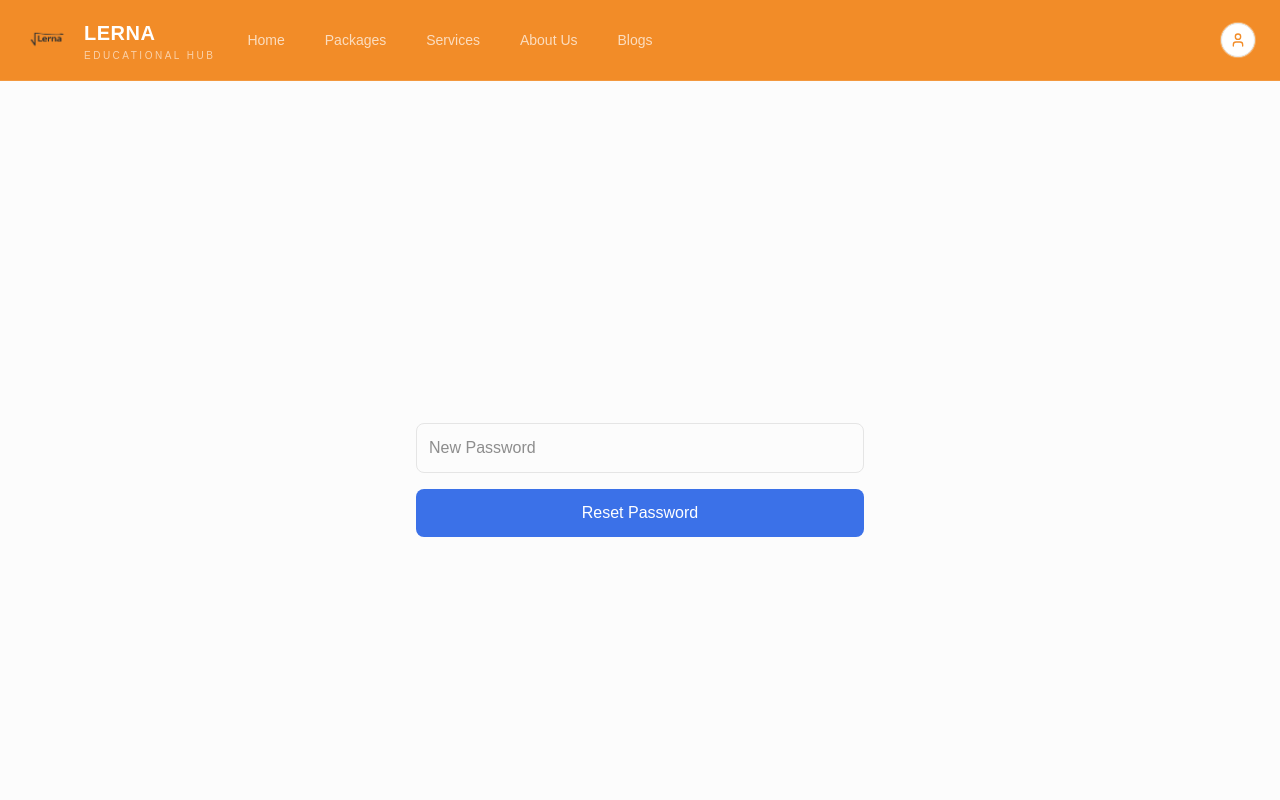
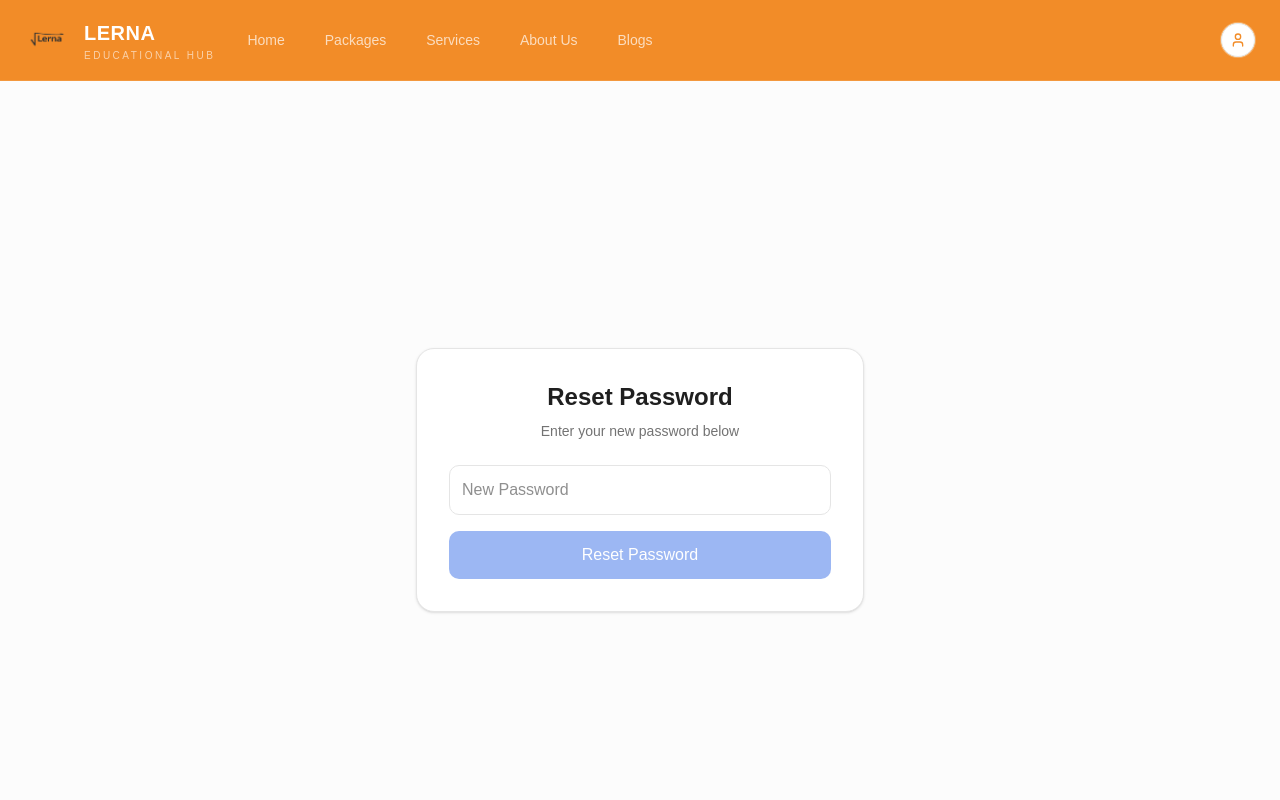
Before and after one commit to Wilsonide/lerna-official, a Next.js app: page /reset-password in a window 1280 px wide. Shown: the top 800 px of the page. Built offline with nearby package versions, Linux system fonts and the light colour scheme; no server answers.

Commit message:
fix reset-password prerender

```diff
--- a/app/(root)/(public)/reset-password/page.tsx
+++ b/app/(root)/(public)/reset-password/page.tsx
@@ -1,7 +1,11 @@
-"use client";
-
 import ResetPasswordForm from "@/components/auth/reset-password-form";
 
-export default function Page() {
-  return <ResetPasswordForm />;
+export default async function Page({
+  searchParams,
+}: {
+  searchParams: Promise<{ token?: string }>;
+}) {
+  const params = await searchParams;
+
+  return <ResetPasswordForm token={params.token ?? ""} />;
 }
--- a/components/auth/reset-password-form.tsx
+++ b/components/auth/reset-password-form.tsx
@@ -1,13 +1,16 @@
 "use client";
 
 import { useState } from "react";
-import { useSearchParams, useRouter } from "next/navigation";
+import { useRouter } from "next/navigation";
 import { toast } from "sonner";
 
 import { AuthService } from "@/app/services/auth.service";
 
-export default function ResetPasswordForm() {
-  const token = useSearchParams().get("token") || "";
+type Props = {
+  token: string;
+};
+
+export default function ResetPasswordForm({ token }: Props) {
   const router = useRouter();
 
   const [password, setPassword] = useState("");
@@ -15,6 +18,11 @@ export default function ResetPasswordForm() {
 
   async function submit() {
     try {
+      if (!token) {
+        toast.error("Invalid reset link");
+        return;
+      }
+
       setLoading(true);
 
       await AuthService.resetPassword(token, password);
@@ -31,20 +39,31 @@ export default function ResetPasswordForm() {
 
   return (
     <div className="min-h-screen flex items-center justify-center bg-muted/30 px-6">
-      <div className="w-full max-w-md space-y-4">
+      <div className="w-full max-w-md rounded-2xl border bg-white p-8 shadow-sm">
+        <div className="mb-6 text-center">
+          <h1 className="text-2xl font-bold">Reset Password</h1>
+          <p className="mt-2 text-sm text-muted-foreground">
+            Enter your new password below
+          </p>
+        </div>
+
+        <div className="space-y-4">
           <input
             type="password"
             placeholder="New Password"
-          className="border p-3 w-full rounded-md"
+            className="w-full rounded-lg border p-3 outline-none focus:ring-2 focus:ring-brand-blue"
+            value={password}
             onChange={(e) => setPassword(e.target.value)}
           />
 
           <button
             onClick={submit}
-          className="bg-brand-blue text-white w-full p-3 rounded-md"
+            disabled={loading || !token}
+            className="w-full rounded-lg bg-brand-blue p-3 text-white transition hover:bg-brand-blue/90 disabled:opacity-50"
           >
-          Reset Password
+            {loading ? "Resetting Password..." : "Reset Password"}
           </button>
+        </div>
       </div>
     </div>
   );
```
Lines whose indentation alone changed are shown as unchanged.
